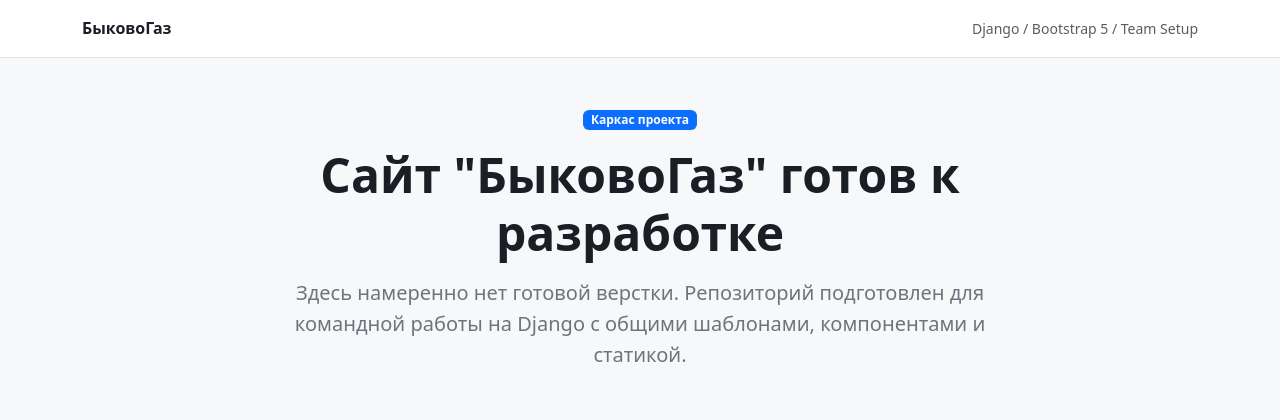
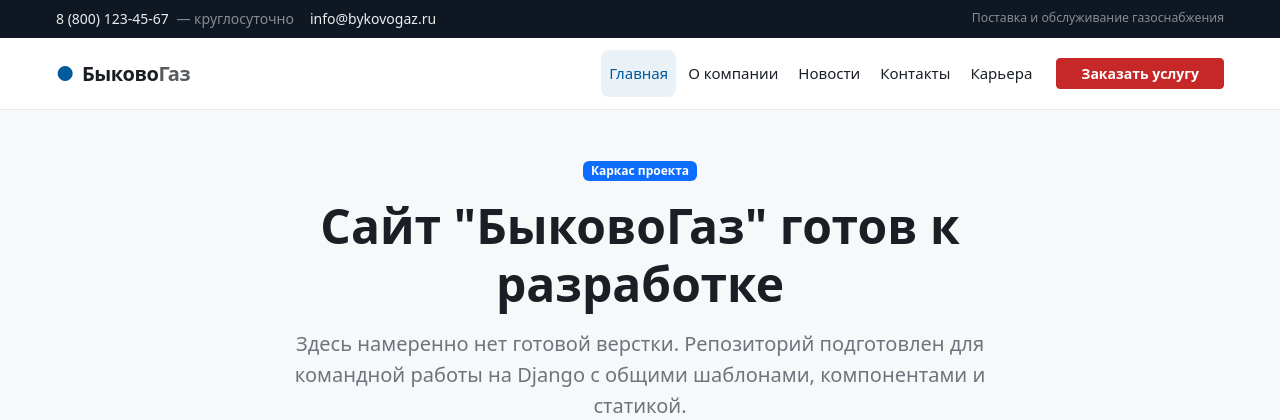
Before and after one commit to vesker034/BYKOVOGAZ, a Django app: page / in a window 1280 px wide. Shown: the top 420 px of the page. Run offline with Django 5.2, Linux system fonts and the light colour scheme.

Commit message:
feat(templates): add responsive site header
Made-with: Cursor

```diff
--- a/templates/components/header.html
+++ b/templates/components/header.html
@@ -1,8 +1,68 @@
-<header class="border-bottom bg-white">
-    <div class="container py-3 d-flex align-items-center justify-content-between">
-        <a class="navbar-brand fw-semibold mb-0" href="{% url 'main:home' %}">
-            БыковоГаз
-        </a>
-        <span class="small text-body-secondary">Django / Bootstrap 5 / Team Setup</span>
+<header class="site-header">
+    <div class="site-header__top d-none d-md-block">
+        <div class="site-container site-header__top-inner">
+            <ul class="site-header__contacts">
+                <li>
+                    <a href="tel:+78001234567">8 (800) 123-45-67</a>
+                    <span class="text-white-50 ms-1">— круглосуточно</span>
+                </li>
+                <li>
+                    <a href="mailto:info@bykovogaz.ru">info@bykovogaz.ru</a>
+                </li>
+            </ul>
+            <p class="mb-0 text-white-50 small">
+                Поставка и обслуживание газоснабжения
+            </p>
+        </div>
+    </div>
+
+    <div class="site-header__main">
+        <nav class="navbar navbar-expand-lg navbar-light" aria-label="Основное меню">
+            <div class="site-container d-flex flex-wrap align-items-center justify-content-between gap-3">
+                <a class="navbar-brand d-flex align-items-center gap-2 mb-0" href="{% url 'main:home' %}">
+                    <span class="navbar-brand__accent" aria-hidden="true">●</span>
+                    <span>Быково<span class="text-body-secondary">Газ</span></span>
+                </a>
+
+                <button
+                    class="navbar-toggler"
+                    type="button"
+                    data-bs-toggle="collapse"
+                    data-bs-target="#siteNavbar"
+                    aria-controls="siteNavbar"
+                    aria-expanded="false"
+                    aria-label="Открыть меню"
+                >
+                    <span class="navbar-toggler-icon"></span>
+                </button>
+
+                <div class="collapse navbar-collapse justify-content-lg-end" id="siteNavbar">
+                    <ul class="navbar-nav align-items-lg-center me-lg-3">
+                        <li class="nav-item">
+                            <a
+                                class="nav-link{% if request.resolver_match and request.resolver_match.url_name == 'home' %} active{% endif %}"
+                                href="{% url 'main:home' %}"
+                                {% if request.resolver_match and request.resolver_match.url_name == 'home' %}aria-current="page"{% endif %}
+                            >
+                                Главная
+                            </a>
+                        </li>
+                        <li class="nav-item">
+                            <a class="nav-link" href="#">О компании</a>
+                        </li>
+                        <li class="nav-item">
+                            <a class="nav-link" href="#">Новости</a>
+                        </li>
+                        <li class="nav-item">
+                            <a class="nav-link" href="#">Контакты</a>
+                        </li>
+                        <li class="nav-item">
+                            <a class="nav-link" href="#">Карьера</a>
+                        </li>
+                    </ul>
+                    <a class="btn btn-cta btn-sm px-4" href="#">Заказать услугу</a>
+                </div>
+            </div>
+        </nav>
     </div>
 </header>
```
